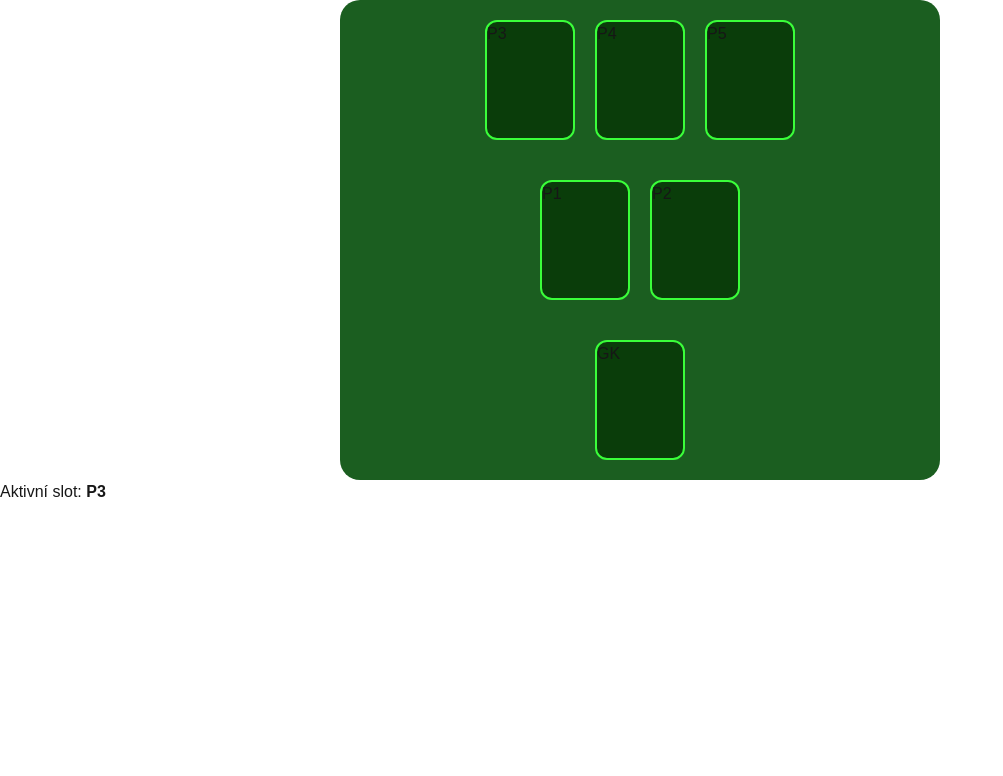
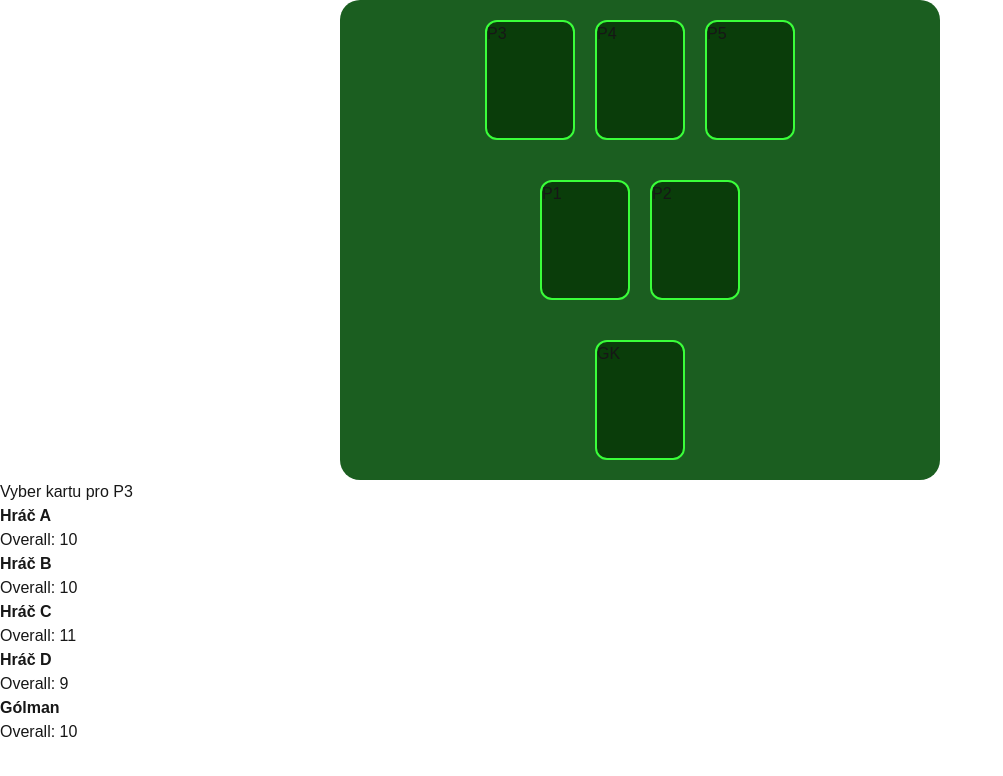
Before and after one commit to TomasPriklenk/bazant-soccer, a Next.js app: page /team in a window 1280 px wide. Both pictures are taken after a click on the element "P3". Shown: the top 776 px of the page, without its empty margins (0-1003 px from the left). Built offline with nearby package versions, Linux system fonts and the light colour scheme.

Commit message:
Update page.tsx

```diff
--- a/app/team/page.tsx
+++ b/app/team/page.tsx
@@ -2,97 +2,95 @@
 
 import { useState } from "react";
 
-/**
- * Slot = jedno místo na hřišti
- * zatím jen klik + label
- */
 type SlotKey = "gk" | "p1" | "p2" | "p3" | "p4" | "p5";
+
+type Card = {
+  id: string;
+  name: string;
+  overall: number;
+};
+
+const FAKE_CARDS: Card[] = [
+  { id: "c1", name: "Hráč A", overall: 10 },
+  { id: "c2", name: "Hráč B", overall: 10 },
+  { id: "c3", name: "Hráč C", overall: 11 },
+  { id: "c4", name: "Hráč D", overall: 9 },
+  { id: "c5", name: "Gólman", overall: 10 },
+];
 
 function Slot({
   label,
-  slotKey,
-  active,
+  card,
   onClick,
 }: {
   label: string;
-  slotKey: SlotKey;
-  active: boolean;
-  onClick: (slot: SlotKey) => void;
+  card: Card | null;
+  onClick: () => void;
 }) {
   return (
-    <div
-      className={`slot ${active ? "active" : ""}`}
-      onClick={() => onClick(slotKey)}
-    >
-      {label}
+    <div className="slot" onClick={onClick}>
+      {card ? `${card.name} (${card.overall})` : label}
     </div>
   );
 }
 
 export default function TeamPage() {
   const [activeSlot, setActiveSlot] = useState<SlotKey | null>(null);
+  const [team, setTeam] = useState<Record<SlotKey, Card | null>>({
+    gk: null,
+    p1: null,
+    p2: null,
+    p3: null,
+    p4: null,
+    p5: null,
+  });
 
-  function handleSlotClick(slot: SlotKey) {
-    console.log("Klik na slot:", slot);
-    setActiveSlot(slot);
+  function selectCard(card: Card) {
+    if (!activeSlot) return;
+
+    setTeam((prev) => ({
+      ...prev,
+      [activeSlot]: card,
+    }));
+
+    setActiveSlot(null);
   }
 
   return (
     <div className="team-page">
       <div className="pitch">
-        {/* horní řada */}
         <div className="row">
-          <Slot
-            label="P3"
-            slotKey="p3"
-            active={activeSlot === "p3"}
-            onClick={handleSlotClick}
-          />
-          <Slot
-            label="P4"
-            slotKey="p4"
-            active={activeSlot === "p4"}
-            onClick={handleSlotClick}
-          />
-          <Slot
-            label="P5"
-            slotKey="p5"
-            active={activeSlot === "p5"}
-            onClick={handleSlotClick}
-          />
+          <Slot label="P3" card={team.p3} onClick={() => setActiveSlot("p3")} />
+          <Slot label="P4" card={team.p4} onClick={() => setActiveSlot("p4")} />
+          <Slot label="P5" card={team.p5} onClick={() => setActiveSlot("p5")} />
         </div>
 
-        {/* prostřední řada */}
         <div className="row">
-          <Slot
-            label="P1"
-            slotKey="p1"
-            active={activeSlot === "p1"}
-            onClick={handleSlotClick}
-          />
-          <Slot
-            label="P2"
-            slotKey="p2"
-            active={activeSlot === "p2"}
-            onClick={handleSlotClick}
-          />
+          <Slot label="P1" card={team.p1} onClick={() => setActiveSlot("p1")} />
+          <Slot label="P2" card={team.p2} onClick={() => setActiveSlot("p2")} />
         </div>
 
-        {/* gólman */}
         <div className="row">
-          <Slot
-            label="GK"
-            slotKey="gk"
-            active={activeSlot === "gk"}
-            onClick={handleSlotClick}
-          />
+          <Slot label="GK" card={team.gk} onClick={() => setActiveSlot("gk")} />
         </div>
       </div>
 
-      {/* info */}
       {activeSlot && (
-        <div className="info">
-          Aktivní slot: <strong>{activeSlot.toUpperCase()}</strong>
+        <div className="card-picker">
+          <h3>Vyber kartu pro {activeSlot.toUpperCase()}</h3>
+
+          <div className="cards">
+            {FAKE_CARDS.map((card) => (
+              <div
+                key={card.id}
+                className="card"
+                onClick={() => selectCard(card)}
+              >
+                <strong>{card.name}</strong>
+                <div>Overall: {card.overall}</div>
+              </div>
+            ))}
+          </div>
         </div>
       )}
     </div>
```
